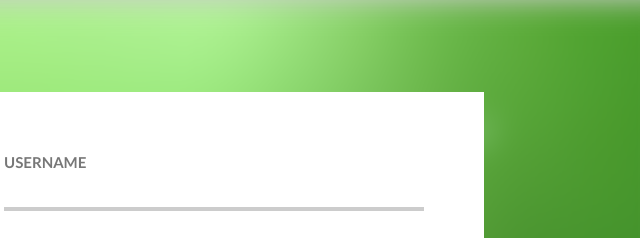
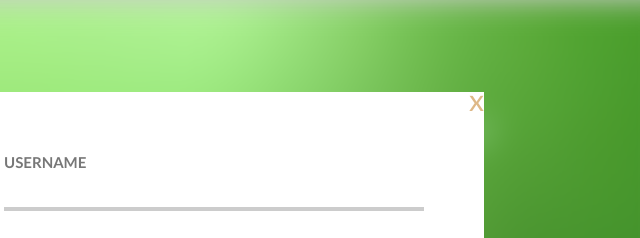
Before and after one commit to teklithuania/Login, a plain HTML site: page index.html in a window 1280 px wide. Shown: the top 238 px of the page, 606-1246 px from the left. Drawn offline with Linux system fonts and the light colour scheme; files whose address does not match are found by name.

```diff
--- a/css/main2.css
+++ b/css/main2.css
@@ -31,8 +31,6 @@ body {
         background-position: center;
         color: #fff;
         position: absolute;
-        /* top: 30px;
-        bottom: 30px; */
     }
         .container > .left > h1 {
             display: inline-block;
@@ -75,5 +73,5 @@ body {
         text-align: right;
         font-size: 30px;
         line-height: 15px;
-        color: white;
+        color:burlywood;
     }
```
